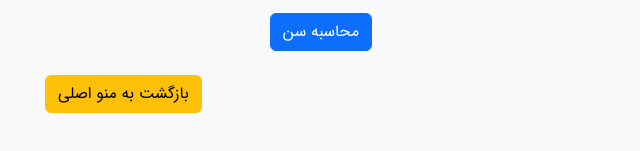
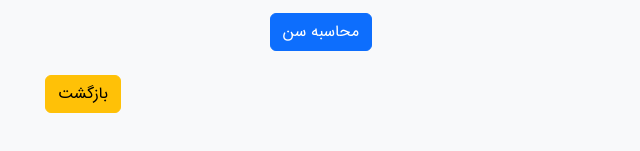
Before and after one commit to sajjadkargar6131/Javascript, a plain HTML site: page pr/Age.html in a window 1280 px wide. Shown: the part 195-346 px from the top of the page, without its empty margins (319-959 px from the left). Drawn offline with Linux system fonts and the light colour scheme; files whose address does not match are found by name.

Commit message:
edit button

```diff
--- a/pr/Age.html
+++ b/pr/Age.html
@@ -35,7 +35,7 @@
         <!-- دکمه بازگشت به منوی اصلی -->
         <div class="container d-flex justify-content-end mt-4">
             <a href="../index.html" class="btn btn-warning">
-                بازگشت به منو اصلی
+                بازگشت
             </a>
         </div>
     </div>
```
Also changed, not shown: pr/Converter.html (+1 -1 lines), pr/Cost.html (+1 -1 lines), pr/DateConverter.html (+1 -1 lines), pr/Lottery.html (+1 -1 lines), pr/PasswordGenerator.html (+1 -1 lines), pr/Tic-Tac-Toe.html (+1 -1 lines), pr/To-Do.html (+1 -1 lines).
